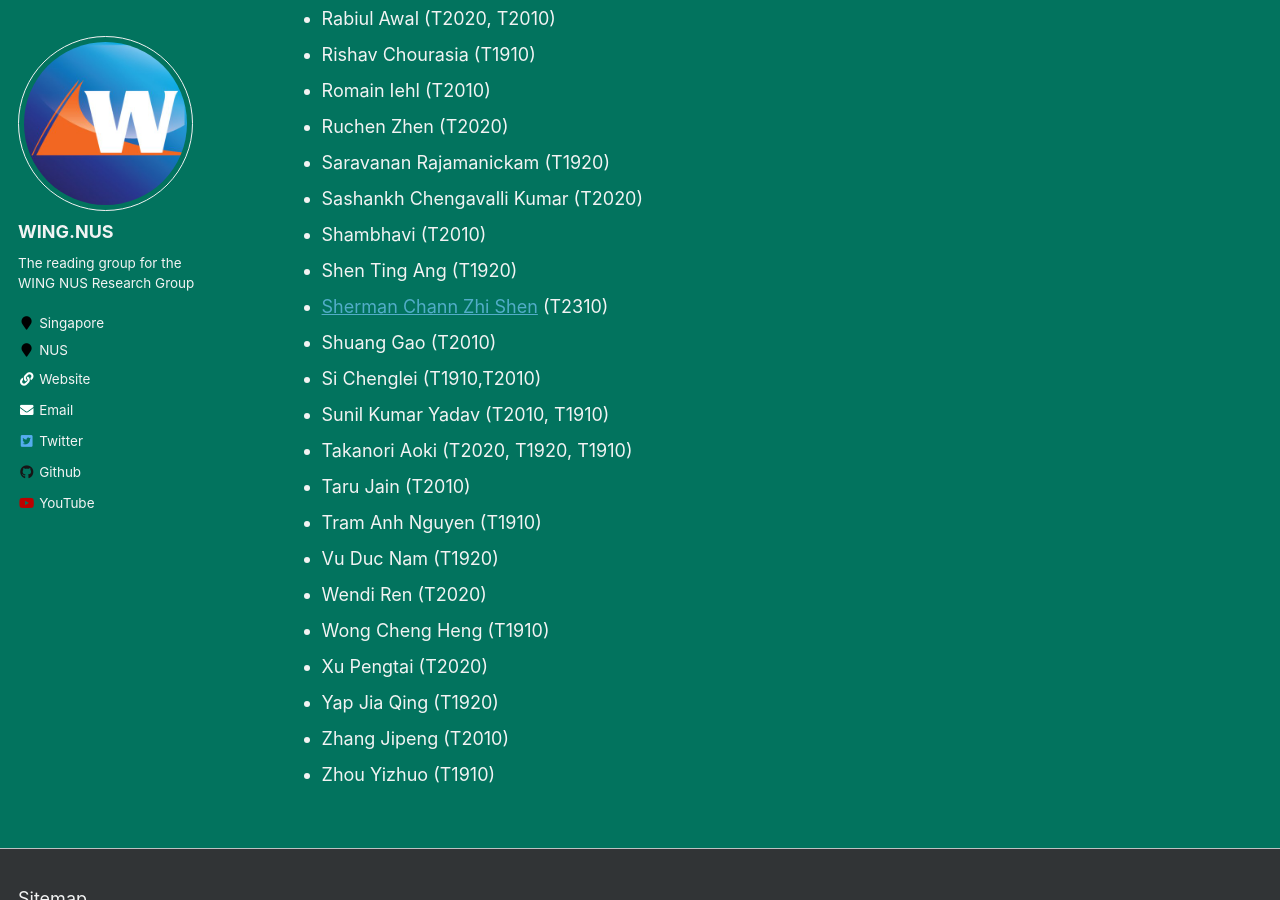
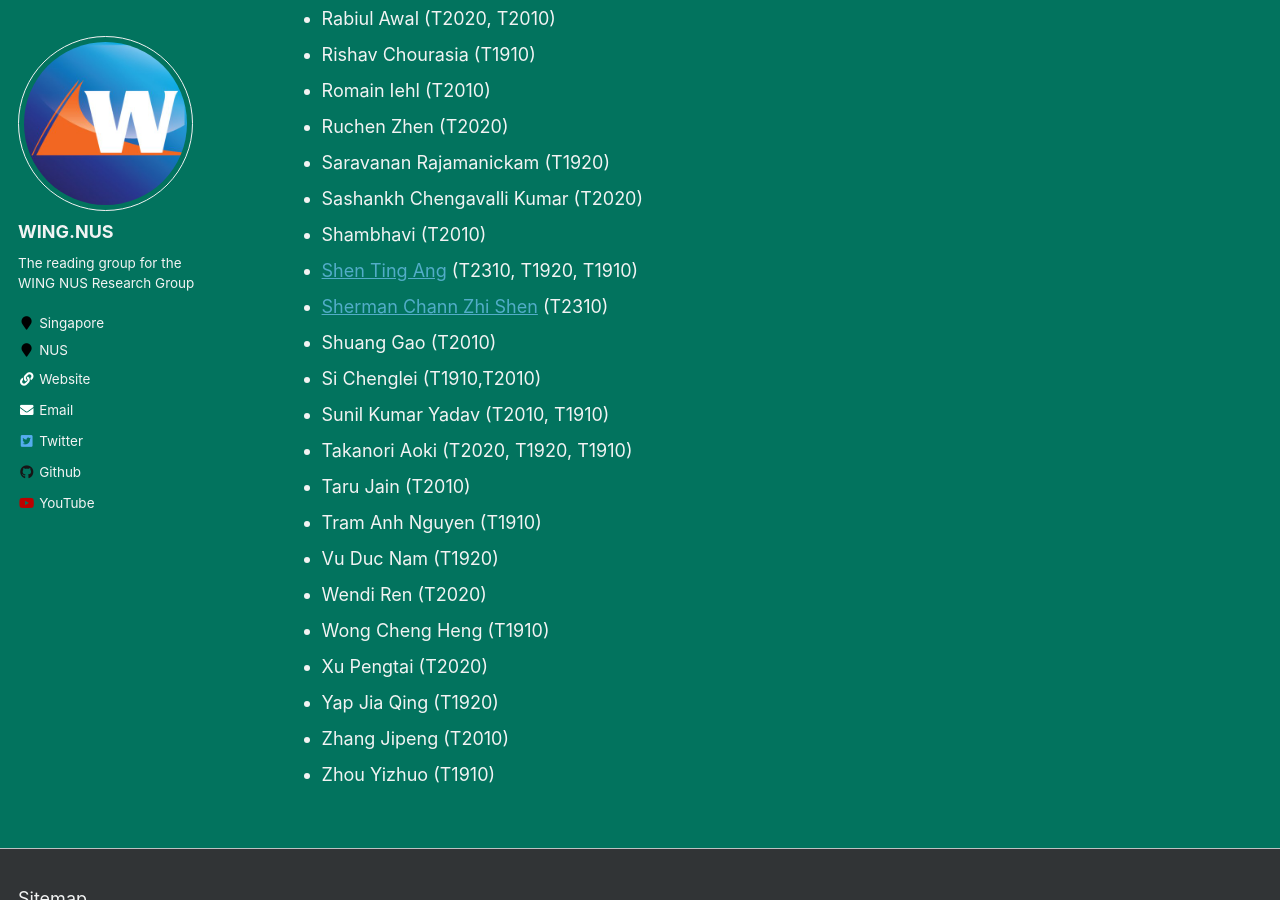
Before and after one commit to WING-NUS/cs6101, a Jekyll site: the page built from _pages/people.md, in a window 1280 px wide and 900 px high, scrolled down 5226 px. Built offline with Jekyll 4.4.1, drawn with Linux system fonts in a browser that asks for light colours.

Commit message:
Update people.md

```diff
--- a/_pages/people.md
+++ b/_pages/people.md
@@ -153,7 +153,7 @@ WING and NUS Postgraduate Students:
 * Saravanan Rajamanickam (T1920)
 * Sashankh Chengavalli Kumar (T2020)
 * Shambhavi (T2010)
-* Shen Ting Ang (T1920)
+* [Shen Ting Ang](https://linktr.ee/shenting) (T2310, T1920, T1910)
 * [Sherman Chann Zhi Shen](https://github.com/152334H) (T2310)
 * Shuang Gao (T2010)
 * Si Chenglei (T1910,T2010)
```
